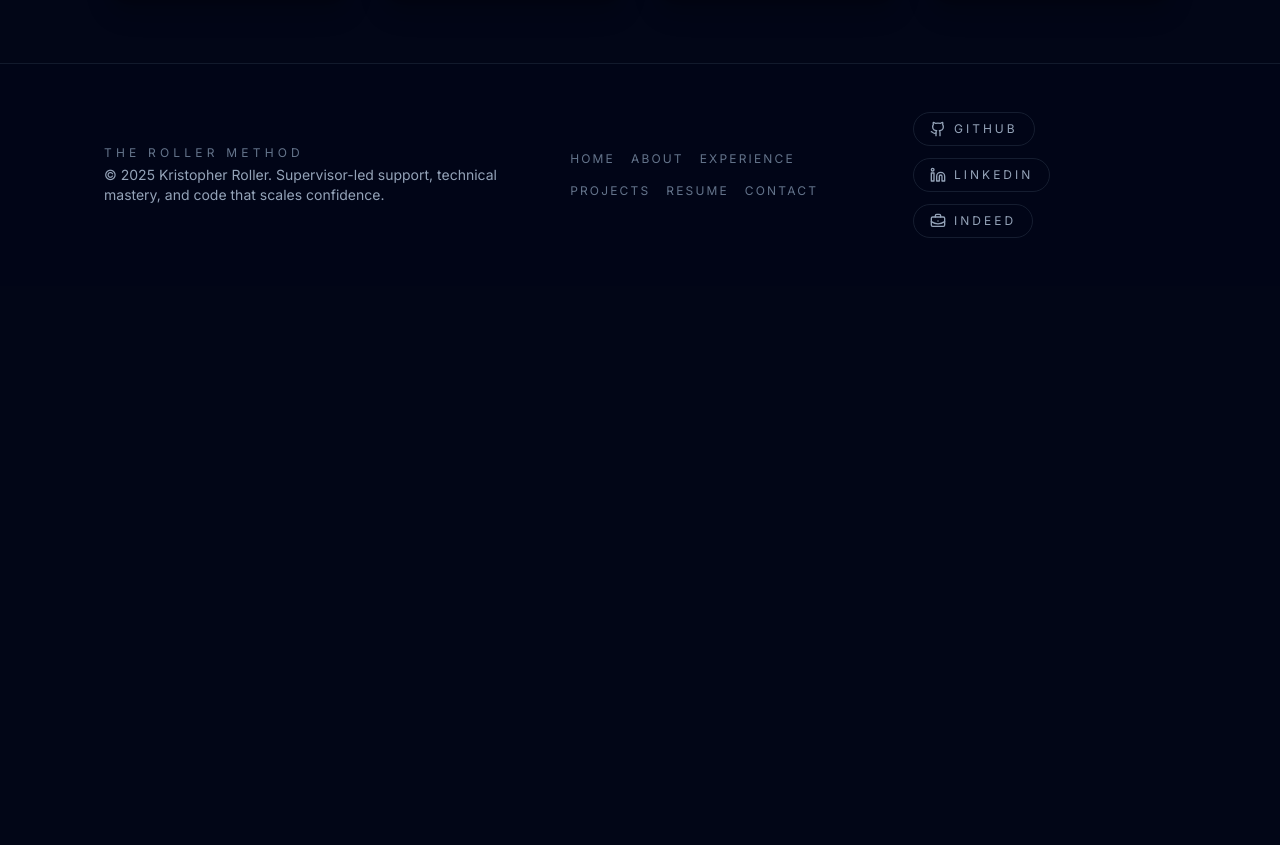
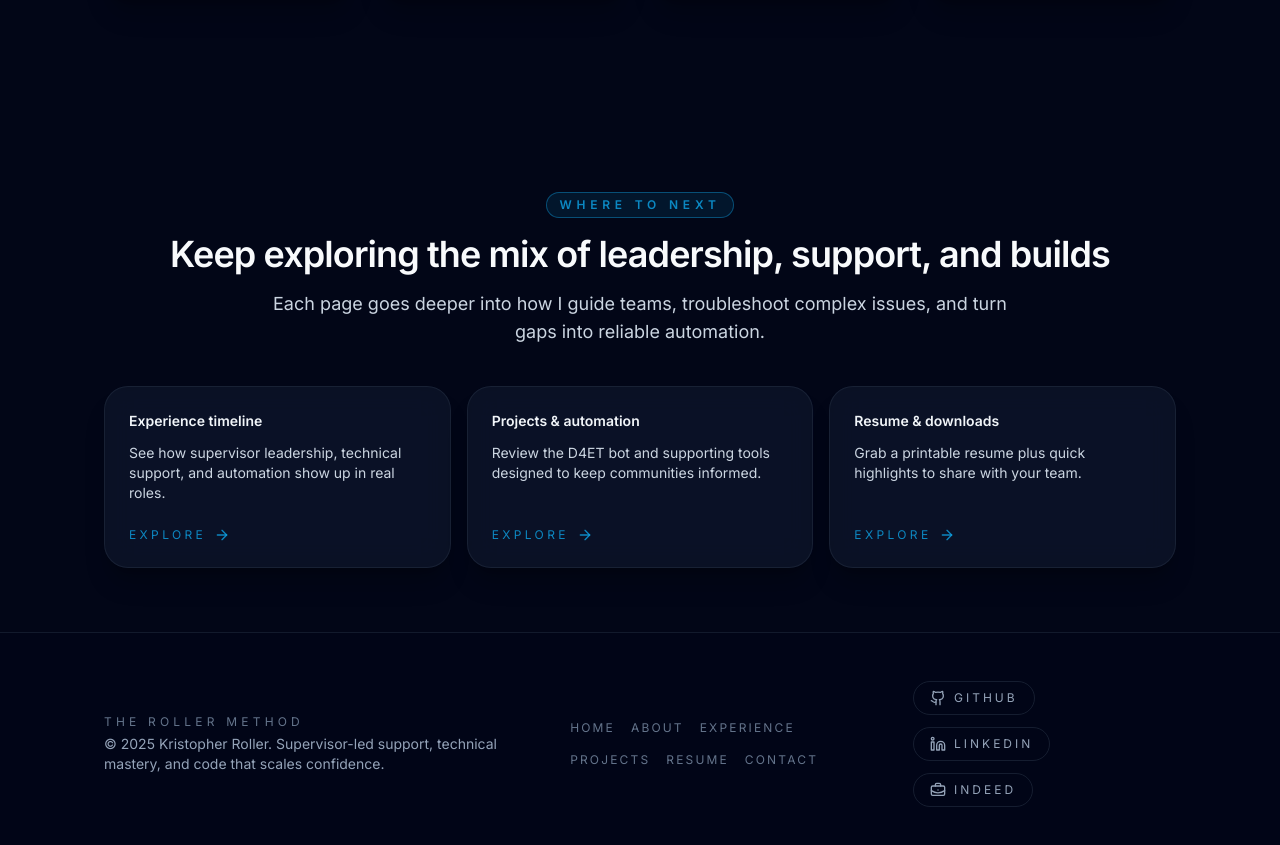
Before and after one commit to akjroller/Kristopher_Roller, a React (Vite) app: page /about in a window 1280 px wide. Shown: the part 1445-2290 px from the top of the page. Before the commit the page ends 1731 px from the top, so only its background shows below. Built offline with nearby package versions, Linux system fonts and the light colour scheme.

Commit message:
Add cross-page bridges to unify portfolio narrative

```diff
--- /dev/null
+++ b/src/components/common/PageBridge.tsx
@@ -0,0 +1,42 @@
+import { Link } from 'react-router-dom';
+import { ArrowRight } from 'lucide-react';
+import SectionHeader from './SectionHeader';
+
+export interface PageBridgeLink {
+  label: string;
+  to: string;
+  description: string;
+}
+
+interface PageBridgeProps {
+  eyebrow: string;
+  title: string;
+  description: string;
+  links: PageBridgeLink[];
+}
+
+const PageBridge = ({ eyebrow, title, description, links }: PageBridgeProps) => (
+  <section className="section-container space-y-10">
+    <SectionHeader eyebrow={eyebrow} title={title} description={description} align="center" />
+    <div className="grid gap-4 md:grid-cols-3">
+      {links.map((link) => (
+        <Link
+          key={link.to}
+          to={link.to}
+          className="card glass group flex h-full flex-col justify-between gap-6 border-slate-800/70 bg-slate-900/70 p-6 text-left transition hover:border-primary/60 hover:bg-slate-900/80"
+        >
+          <div className="space-y-3">
+            <p className="text-sm font-semibold text-slate-100">{link.label}</p>
+            <p className="text-sm text-slate-300">{link.description}</p>
+          </div>
+          <span className="inline-flex items-center gap-2 text-xs uppercase tracking-[0.28em] text-primary/80 transition group-hover:text-primary">
+            Explore
+            <ArrowRight className="h-4 w-4" aria-hidden />
+          </span>
+        </Link>
+      ))}
+    </div>
+  </section>
+);
+
+export default PageBridge;
--- a/src/pages/About.tsx
+++ b/src/pages/About.tsx
@@ -1,6 +1,7 @@
 import { Helmet } from 'react-helmet';
 import { MapPin, BadgeCheck, Cpu, Bot } from 'lucide-react';
 import SectionHeader from '../components/common/SectionHeader';
+import PageBridge from '../components/common/PageBridge';
 import { funFacts, journey } from '../data/about';
 
 const iconMap = {
@@ -67,6 +68,28 @@ const About = () => (
         })}
       </div>
     </section>
+    <PageBridge
+      eyebrow="Where to next"
+      title="Keep exploring the mix of leadership, support, and builds"
+      description="Each page goes deeper into how I guide teams, troubleshoot complex issues, and turn gaps into reliable automation."
+      links={[
+        {
+          label: 'Experience timeline',
+          to: '/experience',
+          description: 'See how supervisor leadership, technical support, and automation show up in real roles.'
+        },
+        {
+          label: 'Projects & automation',
+          to: '/projects',
+          description: 'Review the D4ET bot and supporting tools designed to keep communities informed.'
+        },
+        {
+          label: 'Resume & downloads',
+          to: '/resume',
+          description: 'Grab a printable resume plus quick highlights to share with your team.'
+        }
+      ]}
+    />
   </div>
 );
 
--- a/src/pages/Contact.tsx
+++ b/src/pages/Contact.tsx
@@ -1,6 +1,7 @@
 import { Helmet } from 'react-helmet';
 import { Github, Linkedin, Mail, Send, BriefcaseBusiness } from 'lucide-react';
 import SectionHeader from '../components/common/SectionHeader';
+import PageBridge from '../components/common/PageBridge';
 
 const formEndpoint = 'https://formspree.io/f/xqaejwzq';
 
@@ -100,6 +101,28 @@ const Contact = () => (
         </aside>
       </div>
     </section>
+    <PageBridge
+      eyebrow="Prefer to explore first?"
+      title="See my work in action before we chat"
+      description="These pages highlight the leadership experience, automation projects, and resources that back up everything in this contact form."
+      links={[
+        {
+          label: 'Experience timeline',
+          to: '/experience',
+          description: 'Review how I keep teams steady, resolve escalations, and coach for excellence.'
+        },
+        {
+          label: 'Projects & automation',
+          to: '/projects',
+          description: 'Look at the bots and analytics that help teams stay ahead of issues.'
+        },
+        {
+          label: 'Resume & downloads',
+          to: '/resume',
+          description: 'Download the PDF or share quick highlights with your hiring team.'
+        }
+      ]}
+    />
   </div>
 );
 
--- a/src/pages/Experience.tsx
+++ b/src/pages/Experience.tsx
@@ -1,6 +1,7 @@
 import { useMemo, useState } from 'react';
 import { Helmet } from 'react-helmet';
 import SectionHeader from '../components/common/SectionHeader';
+import PageBridge from '../components/common/PageBridge';
 import { ExperienceCategory, experiences } from '../data/experience';
 
 const filters: ExperienceCategory[] = [
@@ -76,6 +77,28 @@ const Experience = () => {
           ))}
         </div>
       </section>
+      <PageBridge
+        eyebrow="Connect the dots"
+        title="Experience that feeds every other page"
+        description="Compare these roles with the automation builds and resume highlights to see the throughline in how I work."
+        links={[
+          {
+            label: 'Projects & automation',
+            to: '/projects',
+            description: 'Explore the D4ET bot and supporting tools that came out of leading support operations.'
+          },
+          {
+            label: 'Resume & downloads',
+            to: '/resume',
+            description: 'Get a condensed overview plus a PDF you can share with your stakeholders.'
+          },
+          {
+            label: 'Contact Kristopher',
+            to: '/contact',
+            description: 'Start a conversation about how these experiences translate to your team’s needs.'
+          }
+        ]}
+      />
     </div>
   );
 };
--- a/src/pages/Projects.tsx
+++ b/src/pages/Projects.tsx
@@ -1,6 +1,7 @@
 import { Helmet } from 'react-helmet';
 import { ArrowUpRight } from 'lucide-react';
 import SectionHeader from '../components/common/SectionHeader';
+import PageBridge from '../components/common/PageBridge';
 import { featuredProject, secondaryProjects } from '../data/projects';
 
 const Projects = () => (
@@ -111,6 +112,28 @@ const Projects = () => (
         ))}
       </div>
     </section>
+    <PageBridge
+      eyebrow="Next up"
+      title="See how the builds connect with the work"
+      description="These projects sit on top of the day-to-day leadership and support wins you’ll find elsewhere on the site."
+      links={[
+        {
+          label: 'Experience timeline',
+          to: '/experience',
+          description: 'Trace the roles where I led teams and spotted the gaps these tools now solve.'
+        },
+        {
+          label: 'Resume & downloads',
+          to: '/resume',
+          description: 'Share a concise overview of my leadership and automation impact with your stakeholders.'
+        },
+        {
+          label: 'Contact Kristopher',
+          to: '/contact',
+          description: 'Let’s discuss how similar tooling could support your agents or customers.'
+        }
+      ]}
+    />
   </div>
 );
 
--- a/src/pages/Resume.tsx
+++ b/src/pages/Resume.tsx
@@ -2,6 +2,7 @@ import { useState } from 'react';
 import { Helmet } from 'react-helmet';
 import { Download, Copy } from 'lucide-react';
 import SectionHeader from '../components/common/SectionHeader';
+import PageBridge from '../components/common/PageBridge';
 import { resumeHighlights, resumeUrl } from '../data/resume';
 
 const Resume = () => {
@@ -61,6 +62,28 @@ const Resume = () => {
           </div>
         </div>
       </section>
+      <PageBridge
+        eyebrow="Want more context?"
+        title="Match the resume to detailed stories"
+        description="Use these pages to dive into the supporting details behind every bullet on the resume."
+        links={[
+          {
+            label: 'Experience timeline',
+            to: '/experience',
+            description: 'Read how I lead teams, maintain top-tier support metrics, and build trust with stakeholders.'
+          },
+          {
+            label: 'Projects & automation',
+            to: '/projects',
+            description: 'See the tools and bots that extend my leadership impact beyond the queue.'
+          },
+          {
+            label: 'Contact Kristopher',
+            to: '/contact',
+            description: 'Reach out directly if you’d like a tailored walkthrough or have a role in mind.'
+          }
+        ]}
+      />
     </div>
   );
 };
```
